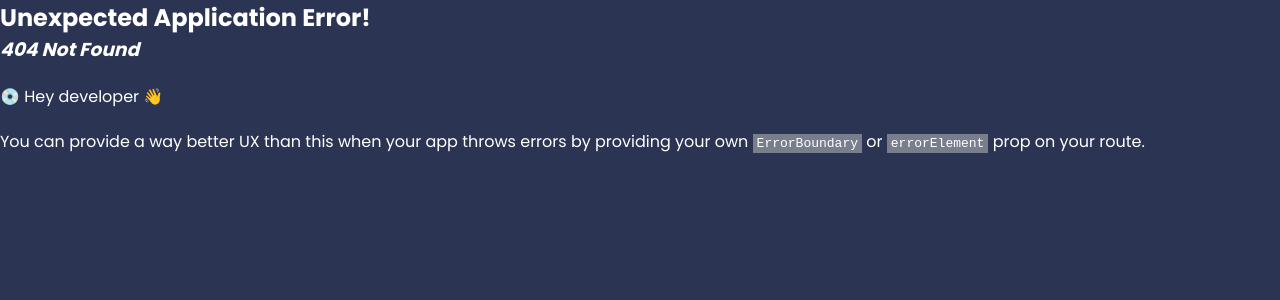
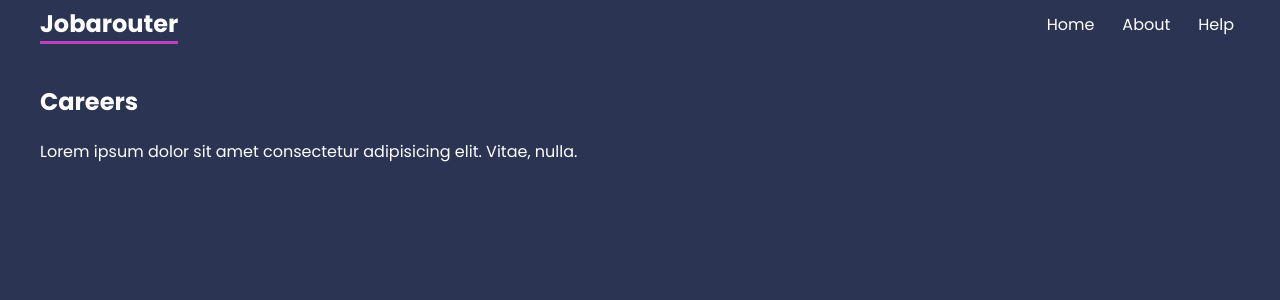
Before and after one commit to Shanehortonm/routing, a React (Create React App) app in the folder routing-practice/: page /careers in a window 1280 px wide. Before the commit this address had no page. Shown: the top 300 px of the page. Built offline with nearby package versions, Linux system fonts and the light colour scheme.

Commit message:
changes to routes

```diff
--- a/routing-practice/src/App.js
+++ b/routing-practice/src/App.js
@@ -8,22 +8,32 @@ import {
 // pages
 import { Home } from "./pages/Home";
 import { About } from "./pages/About";
+import { Contact } from "./pages/help/Contact";
 import { Faq } from "./pages/help/Faq";
-import { Contact } from "./pages/help/Contact";
+import { NotFound } from "./pages/NotFound";
+import { Careers } from "./pages/careers/Careers";
 
 // layouts
 import { RootLayout } from "./layouts/RootLayout";
 import { HelpLayout } from "./layouts/HelpLayout";
+import { CareersLayout } from "./layouts/CareersLayout";
 
 const router = createBrowserRouter(
   createRoutesFromElements(
     <Route path="/" element={<RootLayout />}>
       <Route index element={<Home />} />
       <Route path="about" element={<About />} />
+
       <Route path="help" element={<HelpLayout />}>
         <Route path="faq" element={<Faq />} />
         <Route path="contact" element={<Contact />} />
       </Route>
+
+      <Route path="careers" element={<CareersLayout />}>
+        <Route index element={<Careers />} />
+      </Route>
+
+      <Route path="*" element={<NotFound />} />
     </Route>
   )
 );
--- a/routing-practice/src/index.css
+++ b/routing-practice/src/index.css
@@ -34,7 +34,7 @@ button {
 header nav {
   display: flex;
   gap: 16px;
-  justify-content: end;
+  justify-content: flex-end;
   max-width: 1200px;
   margin: 0 auto;
   padding-top: 6px;
--- /dev/null
+++ b/routing-practice/src/layouts/CareersLayout.jsx
@@ -0,0 +1,14 @@
+import { Outlet } from "react-router-dom";
+
+export const CareersLayout = () => {
+  return (
+    <div className="careers-layout">
+      <h2>Careers</h2>
+      <p>
+        Lorem ipsum dolor sit amet consectetur adipisicing elit. Vitae, nulla.
+      </p>
+
+      <Outlet />
+    </div>
+  );
+};
--- a/routing-practice/src/layouts/RootLayout.jsx
+++ b/routing-practice/src/layouts/RootLayout.jsx
@@ -8,6 +8,7 @@ export const RootLayout = () => {
           <h1>Jobarouter</h1>
           <NavLink to="/">Home</NavLink>
           <NavLink to="about">About</NavLink>
+          <NavLink to="help">Help</NavLink>
         </nav>
       </header>
 
--- /dev/null
+++ b/routing-practice/src/pages/NotFound.jsx
@@ -0,0 +1,18 @@
+import { Link } from "react-router-dom";
+
+export const NotFound = () => {
+  return (
+    <div>
+      <h2>Page Not Found</h2>
+      <p>
+        Lorem ipsum dolor sit amet consectetur adipisicing elit. Repellendus,
+        nisi voluptatum laudantium molestiae quod possimus expedita suscipit ut
+        odit? Necessitatibus?
+      </p>
+
+      <p>
+        Go to the <Link to="/">Homepage</Link>
+      </p>
+    </div>
+  );
+};
--- /dev/null
+++ b/routing-practice/src/pages/careers/Careers.jsx
@@ -0,0 +1,6 @@
+// const careersLoader = async ()
+//  => {}
+
+export const Careers = () => {
+  return <div className="careers"></div>;
+};
```
